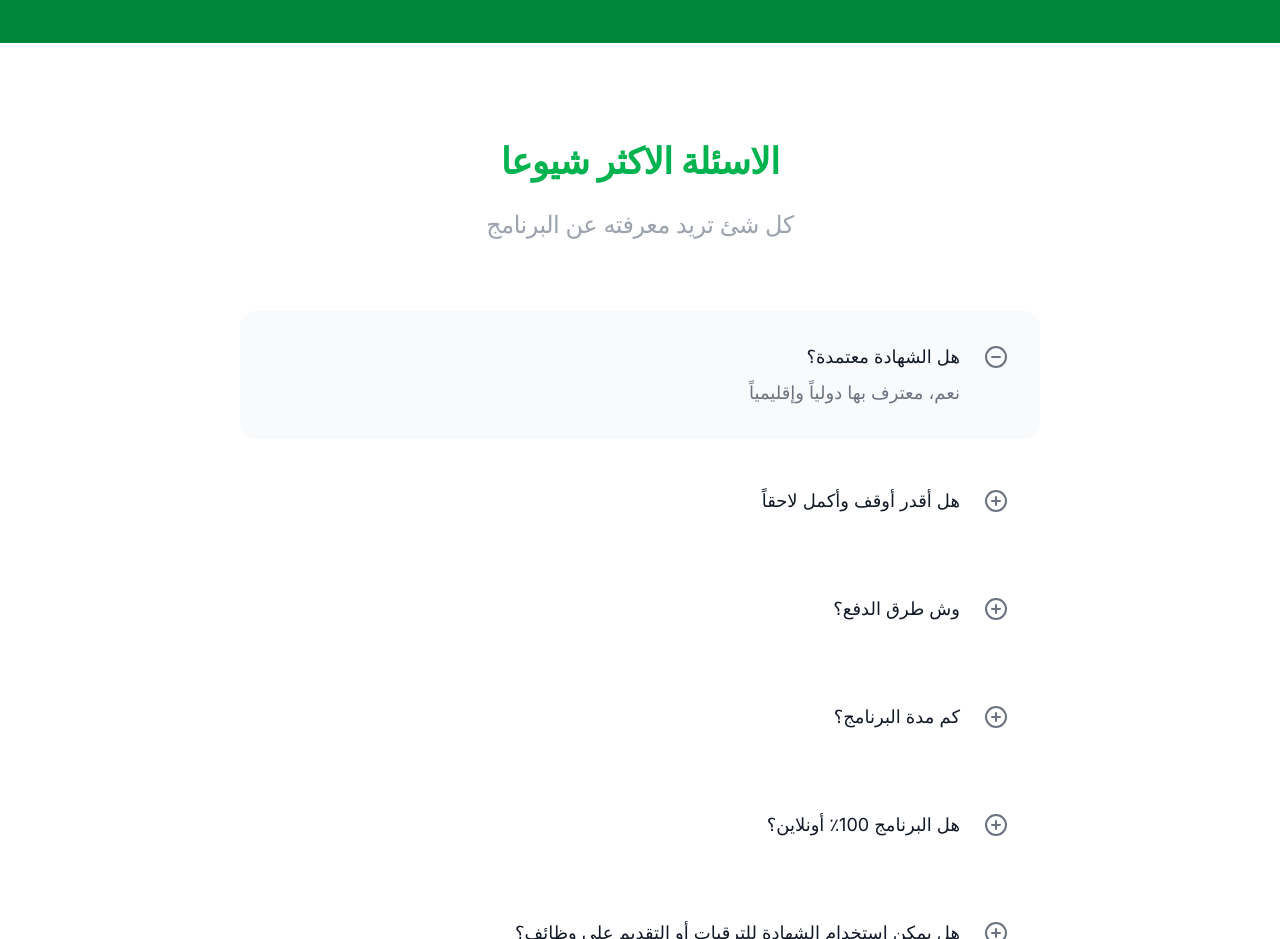
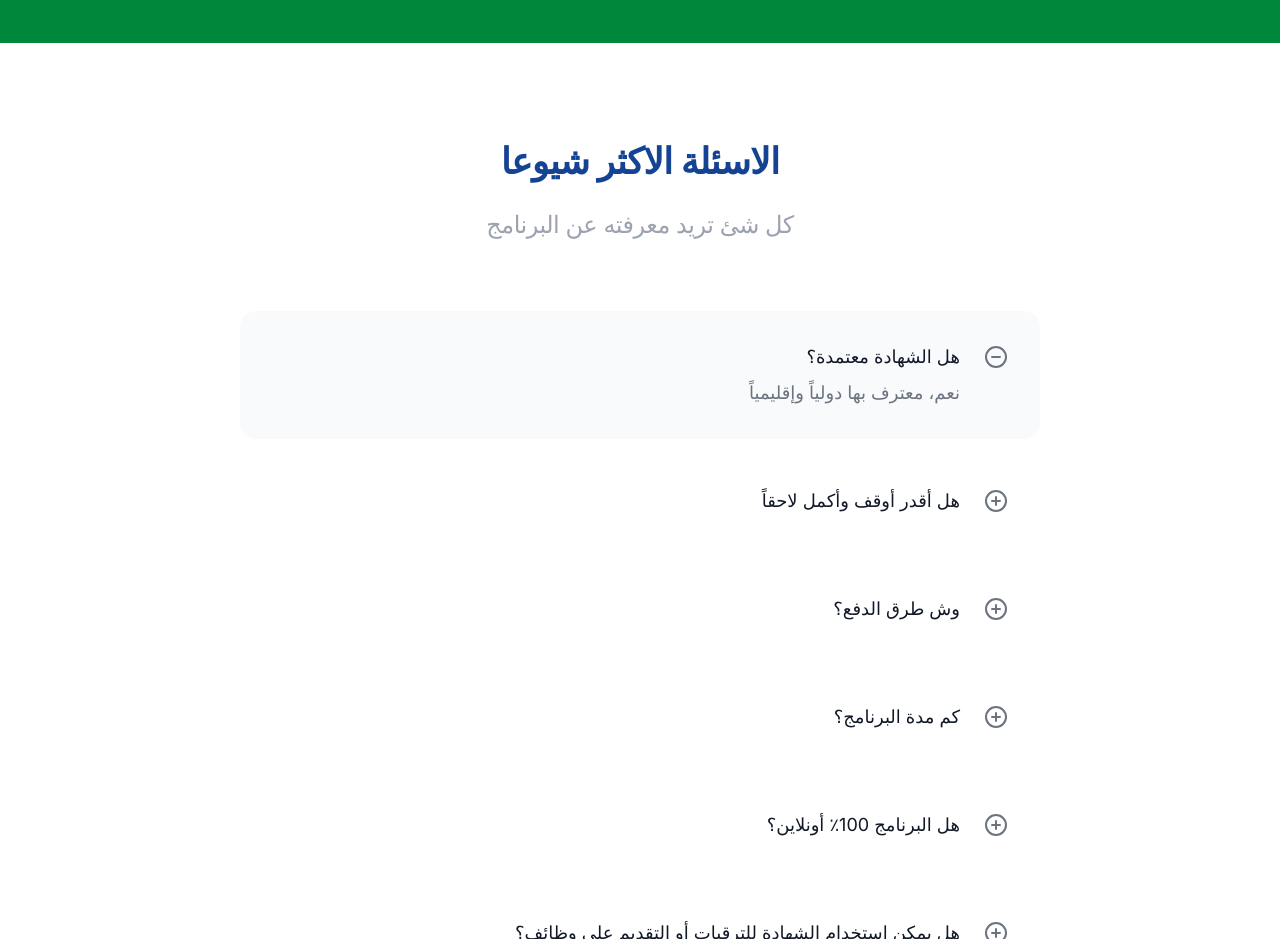
Before and after one commit to alihatem361/DiplomaTemplate, a website: page index.html in a window 1280 px wide. Shown: the part 5320-6259 px from the top of the page. Drawn offline with nearby package versions, Linux system fonts and the light colour scheme; a web font is replaced by a local one.

Commit message:
Update FAQ title color for improved visibility

```diff
--- a/style.css
+++ b/style.css
@@ -2432,7 +2432,7 @@ body {
 .faq-title {
   width: 100%;
   text-align: center;
-  color: var(--faq-brand-primary);
+  color:  #154394;
   font-size: 36px;
   font-weight: 600;
   line-height: 44px;
```
